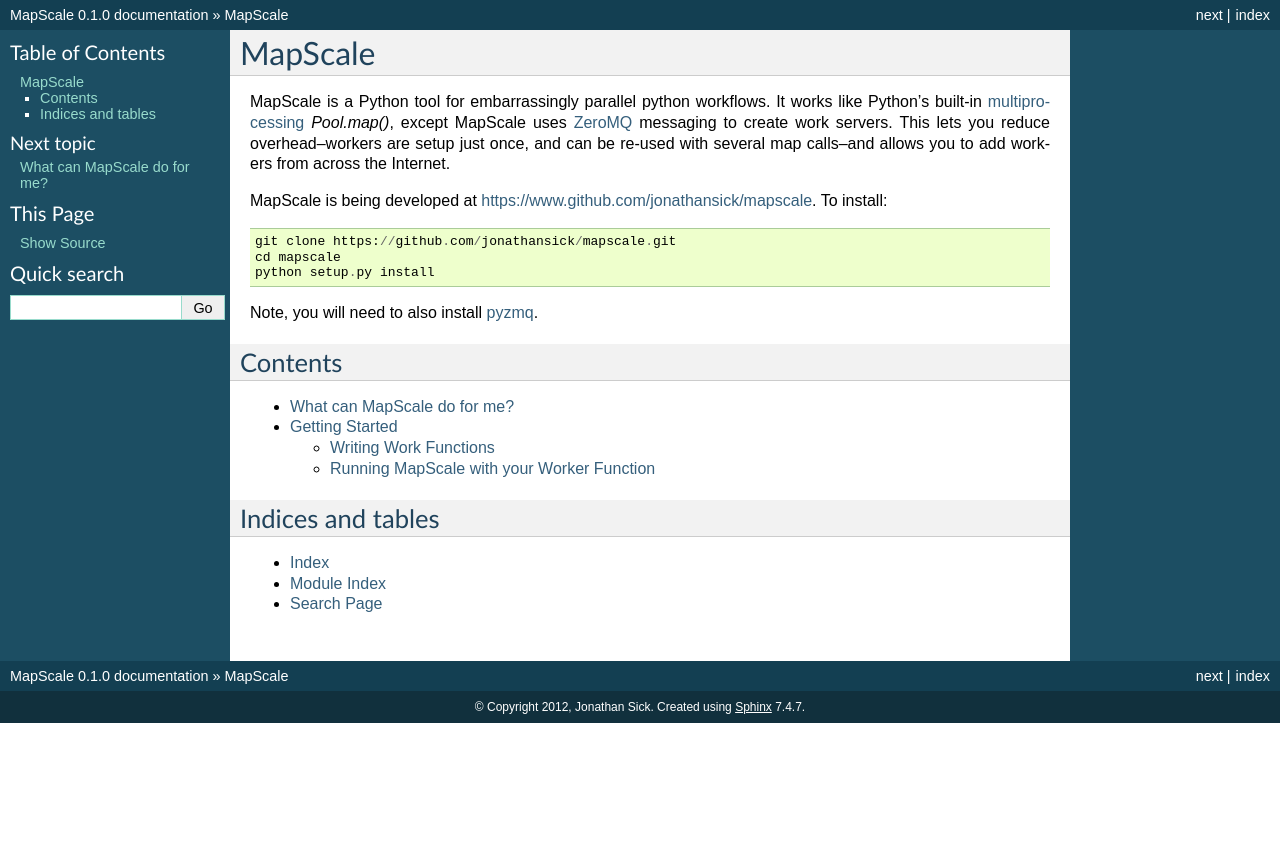
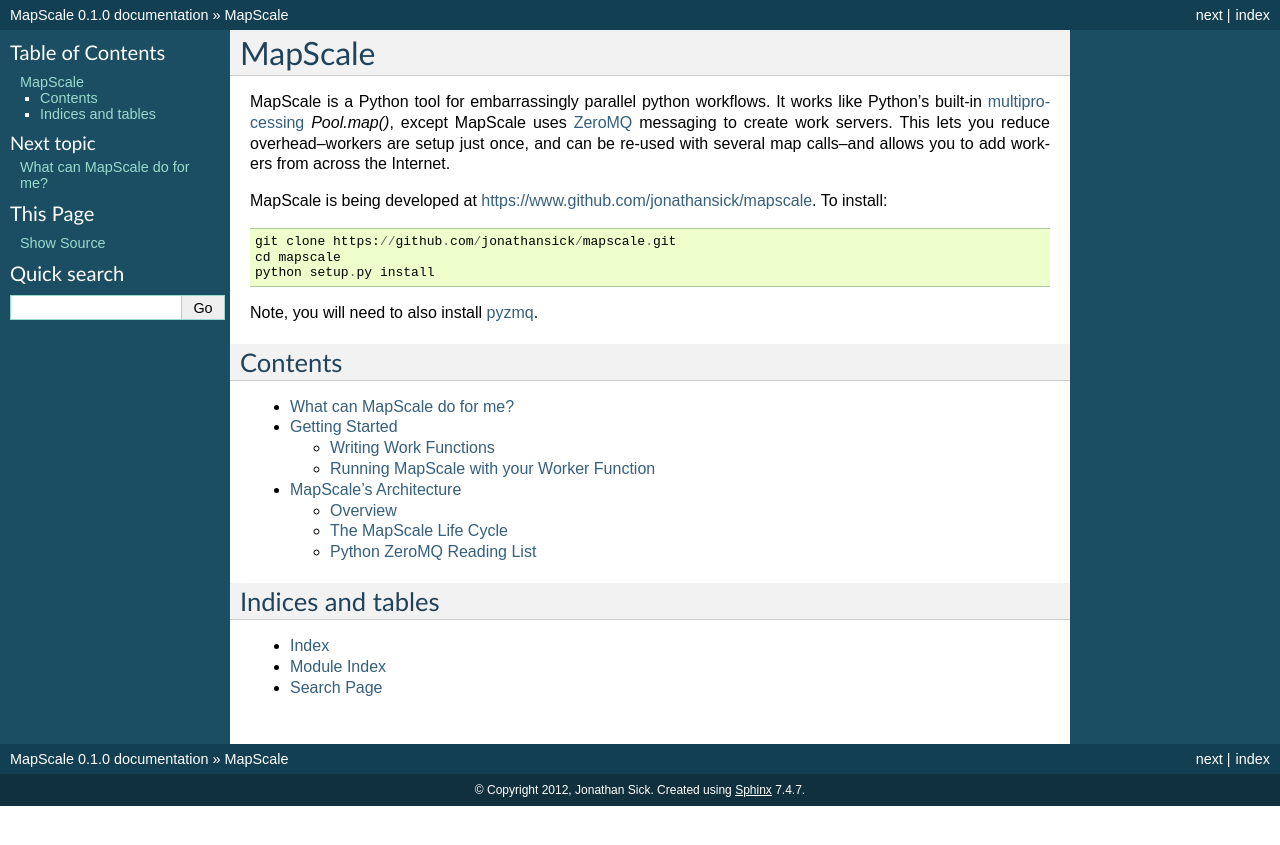
Before and after one commit to jonathansick/mapscale, a Sphinx documentation site: the page built from doc/index.rst, in a window 1280 px wide. Shown: the top 845 px of the page. Built offline with Sphinx 7.4.7, drawn with Linux system fonts in a browser that asks for light colours; part of the change alters nothing that is shown.

Commit message:
docs: Added architecture discussion
- Nice diagram showing sockets
- Discussion of the life cycle of mapscale in plain english
- Reading list for python zeromq development

```diff
--- /dev/null
+++ b/doc/arch.rst
@@ -0,0 +1,92 @@
+MapScale's Architecture
+=======================
+
+MapScale uses ZeroMQ (via pyzmq) to talk to workers and collect results.
+The architecture is based on the `ventilator pattern`_, with additional patterns being employed to administer the workers and receiver.
+In this section, we'll document each communication channel that MapScale uses to aid developers.
+End users likely don't need to care about this.
+Also note that this architecture is likely to change as I (Jonathan Sick) learn more of ZeroMQ's best practices.
+This page will be updated as the architecture evolves.
+
+Overview
+--------
+
+Users interact directly with an instance of the `Processor` class, but there are two other types of components that operate in individual process: the `result_collector` and several `worker` instances. Interactions between these components, including socket and message types are outlined in this diagram:
+
+.. image:: images/mapscale_arch.png
+   :width: 100%
+
+The MapScale Life Cycle
+-----------------------
+
+Its easier to understand the network of sockets by outlining the sequential life cycle of a MapScale `Processor` instance.
+
+Start-Up Phase
+^^^^^^^^^^^^^^
+
+When a `Processor` instance is created, the `result_collector` is started in another process.
+The `result_collector` acts as a sink in our `ventilator pattern`_, collecting results from workers.
+A number of local workers can also be booted up.
+When a worker starts up, the `startup()` method of your worker class is automatically run.
+
+.. note:: We do not *yet* have any communication for when all the worker's `startup`s are complete.
+   You may need to include a `sleep()` call if the startup() is lengthy.
+
+Mapping Phase
+^^^^^^^^^^^^^
+
+When a sequence of jobs is submitted to your `Processor` instance, the first task is to tell the `result_collector` how many results to expect.
+This is done with Processor's `wakeReceiverSocket`, sending a python integer.
+This is a `request-reply`_ transaction, and Processor blocks until the `result_collector` acknowledges receipt.
+
+Next, the jobs are sent to workers over the Processor's `ventSocket`.
+By using the `ventilator pattern`_, jobs are automatically load balanced across workers.
+Once jobs are sent, the `Processor` instance blocks with a `bundlerSocket.recv_pyobj()` call, waiting for results to be made available from the `result_collector`.
+
+Turning our attention to the workers, we see that workers nominally run infinite loops--they are persistent servers until we shut them off. In the infinite runtime loop, the worker checks for messages using a `zmq.Poller`.
+This poller effectively multiplexes several sockets together.
+If a message is received over the `workReceiver` socket, the job message is receiver thought the socket's `recv_pyobj` method.
+The job is passed as the sole argument to the user's work function
+The work function's result is then sent via the `senderSocket`'s `send_pyobj` method to the `result_collector`.
+As the worker continues to poll, it will process additional jobs.
+
+Following the results to the `result_collector`, we see that it too has an infinite runtime loop that continuously polls sockets.
+One socket that it checks for is the `wakeSocket`, where the `Processor` instance originally told the `result_collector` how many jobs to expect.
+In this case, the `result_collector` blocks until that number of messages is received over the `collector` socket from the workers.
+The results are bundled into a list, and sent over the `bundlerSocket` back to the `Processor` instance, which has been blocking in anticipation of the results.
+
+Before the result list is returned to the user, they must be sorted into the same order as the jobs were originally presented.
+This is easy since each job was enumerated as it was pushed to workers, and that enumeration tag is carried with the result back to the `Processor`.
+
+The Shutdown Phase
+^^^^^^^^^^^^^^^^^^
+
+Once jobs have been mapped once, or perhaps several times, the Processor is not longer needed.
+We need to tell the server processes (the `result_collector` and all the workers) to shutdown.
+This is achieved when the user calls the `shutdown` method.
+Here, two signals are send.
+First, over the `controlSocket`, a `"QUIT` message is broadcast to all workers.
+When workers encounter this message in their polling they run the `cleanup` method in the user's work function and exit their runtime loop.
+Second, a `"QUIT"` message is send to the `work_receiver`, which also terminates its runtime loop when that message is encountered. Note that to aid shutdown, `setsockopt(zmq.LINGER, 0)` is called on each socket in the `Processor`, telling those sockets that they can exit immediately without waiting for replies.
+
+Python ZeroMQ Reading List
+--------------------------
+
+The ZeroMQ messaging framework takes a bit of time to wrap your head around, but luckily a good deal of lucid documentation has been written (particuarly around the Python ZMQ package).
+Here is a list of pages that could be consulted before working on the MapScale code base:
+
+* `The ZeroMQ Guide <http://zguide.zeromq.org/>`_ is hilariously written and spells out the various sockets and design patterns used by ZeroMQ. MapScale takes advantage of the `ventilator pattern`_, the `pubsub pattern`_ and the `request-reply`_ pattern, in particular.
+* Brian Knox (Tao te Tek) wrote an excellent article on `ZeroMQ as a Python multiprocessing alternative <http://taotetek.wordpress.com/2011/02/02/python-multiprocessing-with-zeromq/>`_, which inspired this project. He also `compared the performance of ZeroMQ and Queue <http://taotetek.wordpress.com/2011/02/03/python-multiprocessing-zeromq-vs-queue/>`_ in a separate post.
+* Nicholas Piel `wrote a broad introduction to ZeroMQ and PyZMQ <http://nichol.as/zeromq-an-introduction>`_.
+* In this three-part series, Stefan Scherfke goes in-depth with Python ZeroMQ best-practices:
+
+  1. `Designing a PyZMQ Application <http://stefan.sofa-rockers.org/2012/02/01/designing-and-testing-pyzmq-applications-part-1/>`_
+  2. `Unit Testing PyZMQ Applications <http://stefan.sofa-rockers.org/2012/02/07/designing-and-testing-pyzmq-applications-part-2/>`_
+  3. `Process and System Testing <http://stefan.sofa-rockers.org/2012/02/15/designing-and-testing-pyzmq-applications-part-3/>`_
+
+* Brian Knox also wrote about `a multiprocessing design with batch acknowledgements <http://blog.aggregateknowledge.com/2011/06/23/batch-acknowledged-pipelines-with-zeromq/>`_, which may keep queue sizes smaller and improve stability.
+* In `Responsible workers with ZeroMQ <http://www.rfc1149.net/blog/2010/12/08/responsible-workers-with-0mq/>`_, Samuel Tardin proposes a broker for works that could improve load balancing. Its an interesting design that we might consider for MapScale; particularly when workers-across-networks is introduced.
+
+.. _`ventilator pattern`: http://zguide.zeromq.org/page:all#Divide-and-Conquer
+.. _`pubsub pattern`: http://zguide.zeromq.org/page:all#Getting-the-Message-Out
+.. _`request-reply`: http://zguide.zeromq.org/page:all#Ask-and-Ye-Shall-Receive
--- a/doc/index.rst
+++ b/doc/index.rst
@@ -27,6 +27,7 @@ Contents
 
    intro
    basic
+   arch
 
 
 
```
Also changed, not shown: doc/images/mapscale_arch.png (added).
